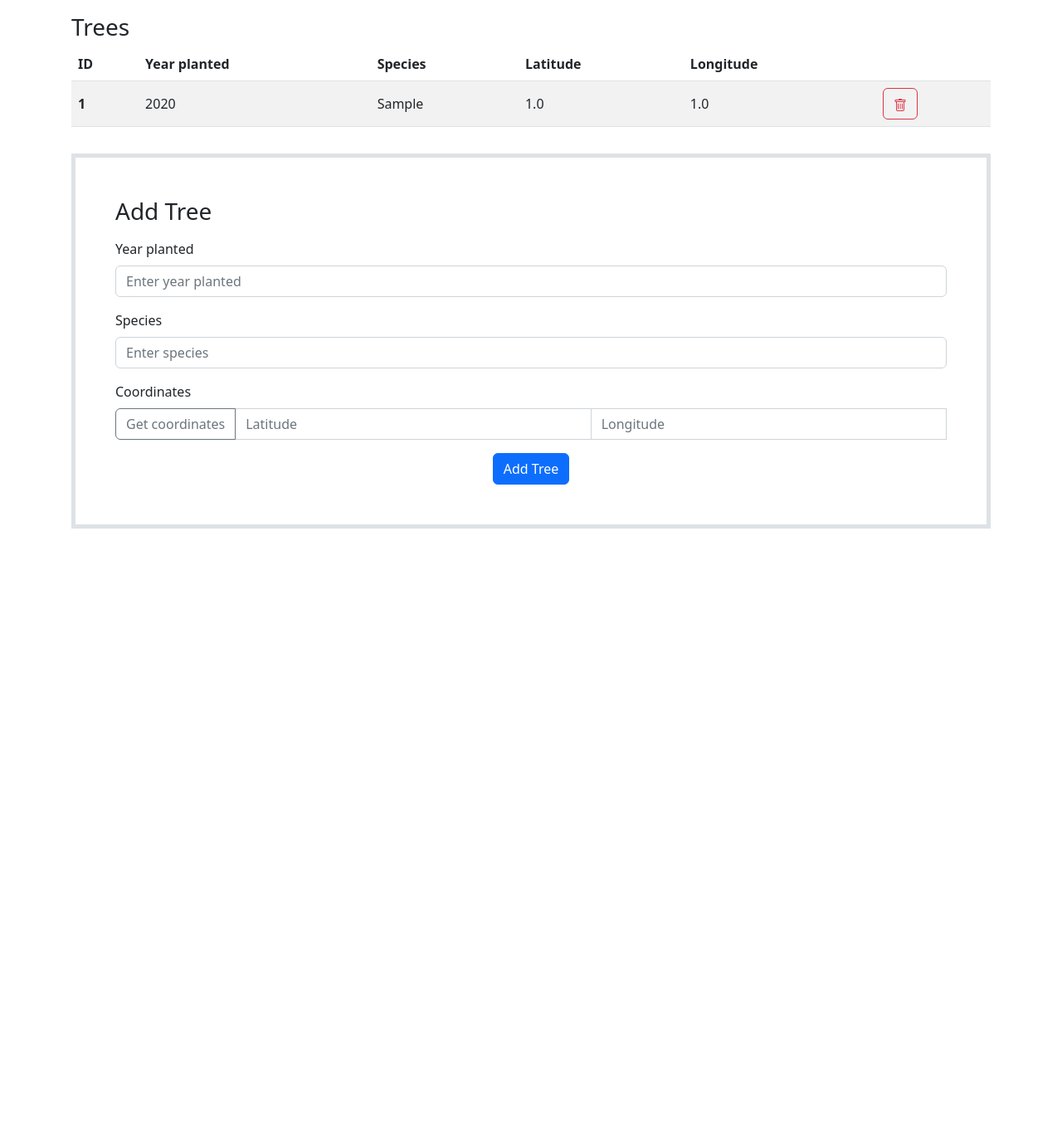
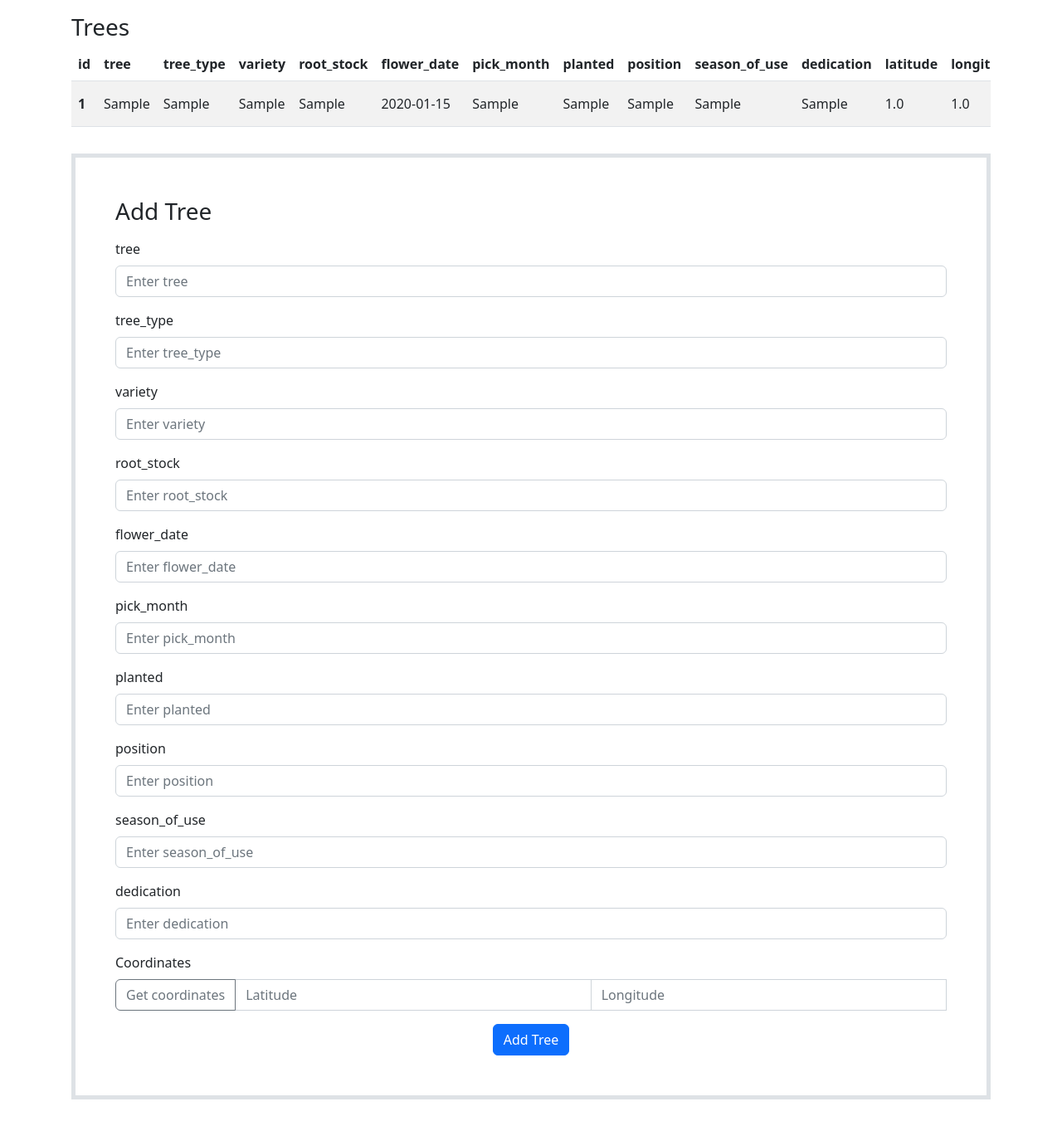
Before and after one commit to tkburis/orchard_app, a Flask app: page /admin/ in a window 1280 px wide. Shown: the part 58-1415 px from the top of the page at 83% size. Before the commit the page ends 695 px from the top, so only its background shows below. Run offline with Flask 3, Linux system fonts and the light colour scheme; a user stored in the database is signed in; tables that the repository leaves empty hold one stand-in row (values such as "Sample post"); parts of the project's set-up code (start-up, migrations or seed data) failed here and were passed over.

Commit message:
Dynamic tables/forms; more database fields

```diff
--- a/website/__init__.py
+++ b/website/__init__.py
@@ -3,7 +3,7 @@ from flask_sqlalchemy import SQLAlchemy
 from flask_login import LoginManager
 from werkzeug.security import generate_password_hash
 from os.path import join, dirname, abspath, exists
-from os import path, environ
+from os import environ
 
 db = SQLAlchemy()
 DB_NAME = environ.get('DB_NAME')
@@ -45,21 +45,19 @@ def create_database(app):
             print('Database created')
 
             # TODO: delete this
-            # tree1 = Tree(year_planted=2006,
-            #             species='Species #1',
-            #             latitude=51.20450568383156,
-            #             longitude=0.27311582088819875)
-            # db.session.add(tree1)
-            # tree2 = Tree(year_planted=2004,
-            #             species='Species #2',
-            #             latitude=51.204535513015905,
-            #             longitude=0.27316745341299326)
-            # db.session.add(tree2)
-            # tree3 = Tree(year_planted=2015,
-            #             species='Species #3',
-            #             latitude=51.20457626553227,
-            #             longitude=0.2731037509473378)
-            # db.session.add(tree3)
+            tree1 = Tree(tree='Apple',
+                        tree_type='Eat',
+                        variety='Adams Pearmain',
+                        root_stock='M25',
+                        flower_date=9,
+                        pick_month='October',
+                        planted='February 2009',
+                        position='14',
+                        season_of_use='November - March',
+                        dedication='Marcus Scaramanga',
+                        latitude=51.20450568383156,
+                        longitude=0.27311582088819875)
+            db.session.add(tree1)
 
             admin_user = User(username='admin', password=generate_password_hash(environ.get('ADMIN_PW')))
             db.session.add(admin_user)
--- a/website/admin.py
+++ b/website/admin.py
@@ -10,23 +10,21 @@ admin = Blueprint('admin', __name__)
 @admin.route('/', methods=['GET', 'POST'])
 @login_required
 def admin_page():
+    keys = Tree.__table__.columns.keys()
     if request.method == 'POST':
-        year_planted = request.form.get('yearPlanted')
-        species = request.form.get('species')
-        latitude = request.form.get('latitude')
-        longitude = request.form.get('longitude')
+        form_data = {key: request.form.get(key) for key in keys}
 
-        new_tree = Tree(year_planted=year_planted,
-                        species=species,
-                        latitude=latitude,
-                        longitude=longitude)
+        new_tree = Tree(**form_data)
 
         db.session.add(new_tree)
         db.session.commit()
         flash('Tree added', category='success')
 
     all_trees = Tree.query.all()
-    return render_template('admin.html', all_trees=all_trees, current_user=current_user)
+    return render_template('admin.html',
+                            all_trees=all_trees,
+                            keys=keys,
+                            current_user=current_user)
 
 @admin.route('/delete-tree', methods=['POST'])
 def delete_tree():
--- a/website/home.py
+++ b/website/home.py
@@ -8,8 +8,12 @@ home = Blueprint('home', __name__)
 @home.route('/', methods=['GET', 'POST'])
 def homepage():
     search_result = None
+    keys = Tree.__table__.columns.keys()
     if request.method == 'POST':
         user_lat = float(request.form.get('latitude'))
         user_long = float(request.form.get('longitude'))
         search_result = get_nearest_tree((user_lat, user_long))
-    return render_template('home.html', search_result=search_result, current_user=current_user)
+    return render_template('home.html',
+                            search_result=search_result,
+                            keys=keys,
+                            current_user=current_user)
--- a/website/static/script.js
+++ b/website/static/script.js
@@ -1,6 +1,8 @@
 function getCoords() {
-    options = {
-        enableHighAccuracy: true
+    const options = {
+        enableHighAccuracy: true,
+        timeout: Infinity,
+        maximumAge: 0
     }
     if (navigator.geolocation) {
         navigator.geolocation.getCurrentPosition(getSuccess, getError, options)
--- a/website/templates/admin.html
+++ b/website/templates/admin.html
@@ -8,22 +8,22 @@
     <table class="table table-striped">
         <thead>
             <tr>
-                <th scope="col">ID</th>
-                <th scope="col">Year planted</th>
-                <th scope="col">Species</th>
-                <th scope="col">Latitude</th>
-                <th scope="col">Longitude</th>
+                {% for key in keys %}
+                <th scope="col">{{key}}</th>
+                {% endfor %}
                 <th scope="col"></th>
             </tr>
         </thead>
         <tbody>
             {% for tree in all_trees %}
             <tr>
-                <th scope="row">{{tree.id}}</th>
-                <td>{{tree.year_planted}}</td>
-                <td>{{tree.species}}</td>
-                <td>{{tree.latitude}}</td>
-                <td>{{tree.longitude}}</td>
+                {% for key in keys %}
+                {% if key == "id" %}
+                <th scope="row">{{tree[key]}}</th>
+                {% else %}
+                <td>{{tree[key]}}</td>
+                {% endif %}
+                {% endfor %}
                 <td>
                     <button type="button" class="btn btn-outline-danger" onClick="deleteTree({{tree.id}})">
                         <svg xmlns="http://www.w3.org/2000/svg" width="16" height="16" fill="currentColor" class="bi bi-trash" viewBox="0 0 16 16">
@@ -41,27 +41,20 @@
 <div class="mb-3 p-5 border border-5">
     <form method="POST" class="needs-validation" novalidate>
         <h3 class="mb-3">Add Tree</h3>
+        {% for key in keys %}
+        {% if key != 'id' and key != 'latitude' and key != 'longitude' %}
         <div class="mb-3">
-            <label for="yearPlanted" class="form-label">Year planted</label>
+            <label for="{{key}}" class="form-label">{{key}}</label>
             <input
-                type="number"
+                type="text"
                 class="form-control"
-                name="yearPlanted"
-                placeholder="Enter year planted"
-                step="1"
+                name="{{key}}"
+                placeholder="Enter {{key}}"
                 required
             />
         </div>
-        <div class="mb-3">
-            <label for="species" class="form-label">Species</label>
-            <input
-                type="text"
-                class="form-control"
-                name="species"
-                placeholder="Enter species"
-                required
-            />
-        </div>
+        {% endif %}
+        {% endfor %}
         <div class="mb-3">
             <label class="form-label">Coordinates</label>
             <div class="input-group">
```
Also changed, not shown: website/models.py (+10 -2 lines), website/templates/home.html (+4 -18 lines).
